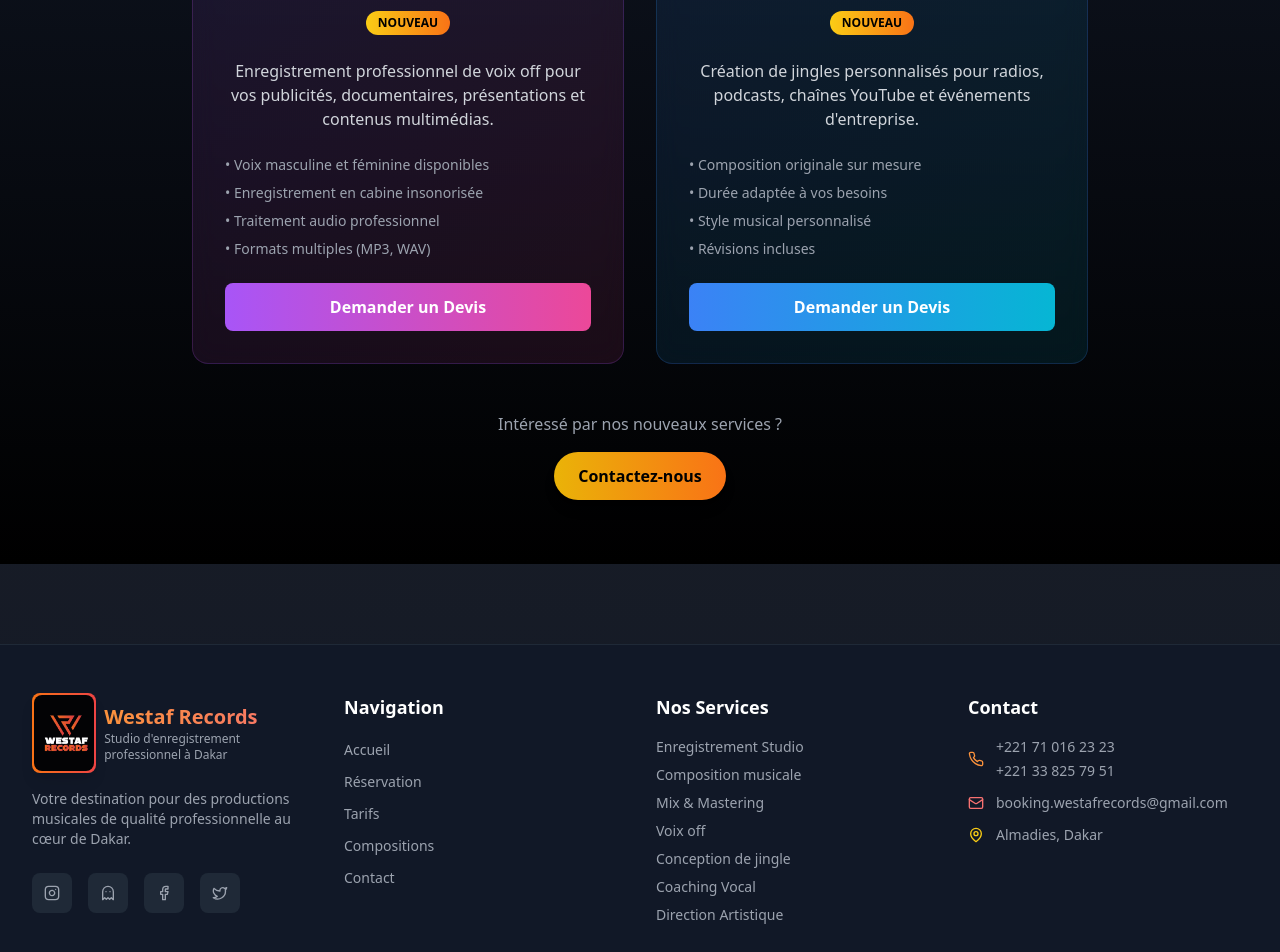
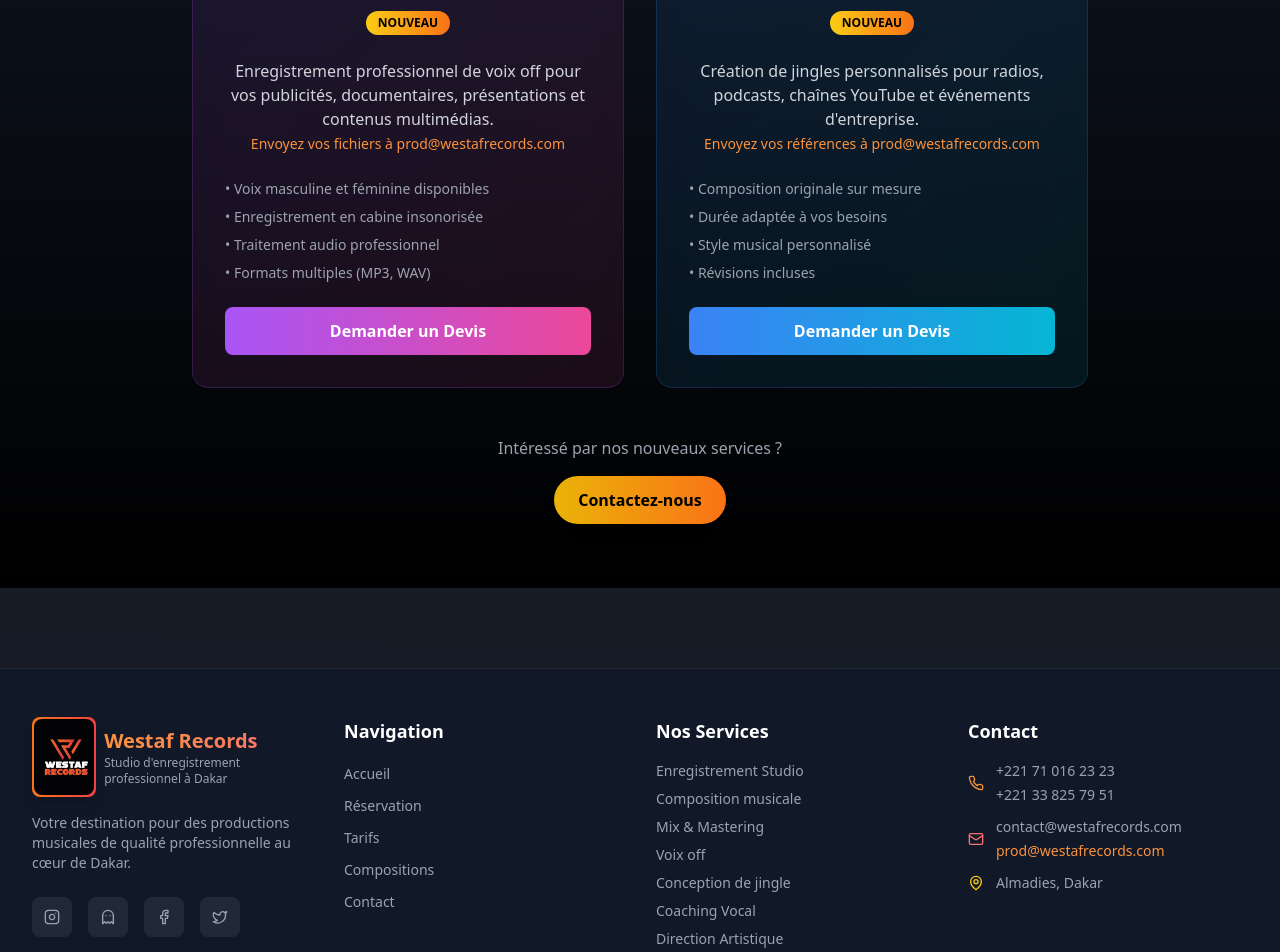
Before and after one commit to maigadems/DakarVibeStudio, a React (Vite) app: page /#accueil in a window 1280 px wide. Shown: the part 3700-4652 px from the top of the page. Built offline with nearby package versions, Linux system fonts and the light colour scheme.

Commit message:
les nouveaux mails

```diff
--- a/src/components/AudioSection.tsx
+++ b/src/components/AudioSection.tsx
@@ -197,6 +197,8 @@ const AudioSection: React.FC<AudioSectionProps> = ({ setCurrentSection }) => {
               <p className="text-gray-300 mb-6 text-center">
                 Enregistrement professionnel de voix off pour vos publicités, documentaires,
                 présentations et contenus multimédias.
+                <br />
+                <span className="text-orange-400 text-sm">Envoyez vos fichiers à prod@westafrecords.com</span>
               </p>
               <ul className="space-y-2 text-sm text-gray-400 mb-6">
                 <li>• Voix masculine et féminine disponibles</li>
@@ -235,6 +237,8 @@ const AudioSection: React.FC<AudioSectionProps> = ({ setCurrentSection }) => {
               <p className="text-gray-300 mb-6 text-center">
                 Création de jingles personnalisés pour radios, podcasts, chaînes YouTube
                 et événements d'entreprise.
+                <br />
+                <span className="text-orange-400 text-sm">Envoyez vos références à prod@westafrecords.com</span>
               </p>
               <ul className="space-y-2 text-sm text-gray-400 mb-6">
                 <li>• Composition originale sur mesure</li>
--- a/src/components/Contact.tsx
+++ b/src/components/Contact.tsx
@@ -18,7 +18,7 @@ const Contact = () => {
     const whatsappMessage = `Nouveau message depuis le site Westaf Studio:
 
 Nom: ${formData.name}
-Email: ${formData.email}
+Email: ${formData.email} (à répondre sur contact@westafrecords.com)
 Sujet: ${formData.subject}
 
 Message:
@@ -38,7 +38,7 @@ ${formData.message}`;
         message: ''
       });
       setIsSubmitting(false);
-      alert('Message envoyé ! Vous allez être redirigé vers WhatsApp.');
+      alert('Message envoyé ! Vous allez être redirigé vers WhatsApp. Une réponse vous sera envoyée sur contact@westafrecords.com');
     }, 1000);
   };
 
@@ -79,7 +79,12 @@ ${formData.message}`;
               </div>
               <div>
                 <h3 className="text-xl font-semibold text-white mb-2">Email</h3>
-                <p className="text-gray-300">booking.westafrecords@gmail.com</p>
+                <div className="text-gray-300 space-y-1">
+                  <p>contact@westafrecords.com</p>
+                  <p className="text-sm text-gray-400">Contact principal</p>
+                  <p className="text-orange-400">prod@westafrecords.com</p>
+                  <p className="text-sm text-gray-400">Envoi de fichiers audio</p>
+                </div>
                 <p className="text-sm text-gray-400">Réponse sous 24h</p>
               </div>
             </div>
--- a/src/components/Footer.tsx
+++ b/src/components/Footer.tsx
@@ -112,7 +112,10 @@ const Footer: React.FC = () => {
               </div>
               <div className="flex items-center space-x-3">
                 <Mail className="w-4 h-4 text-red-400" />
-                <span className="text-gray-400 text-sm">booking.westafrecords@gmail.com</span>
+                <div className="text-gray-400 text-sm space-y-1">
+                  <div>contact@westafrecords.com</div>
+                  <div className="text-orange-400">prod@westafrecords.com</div>
+                </div>
               </div>
               <div className="flex items-center space-x-3">
                 <MapPin className="w-4 h-4 text-yellow-400" />
```
